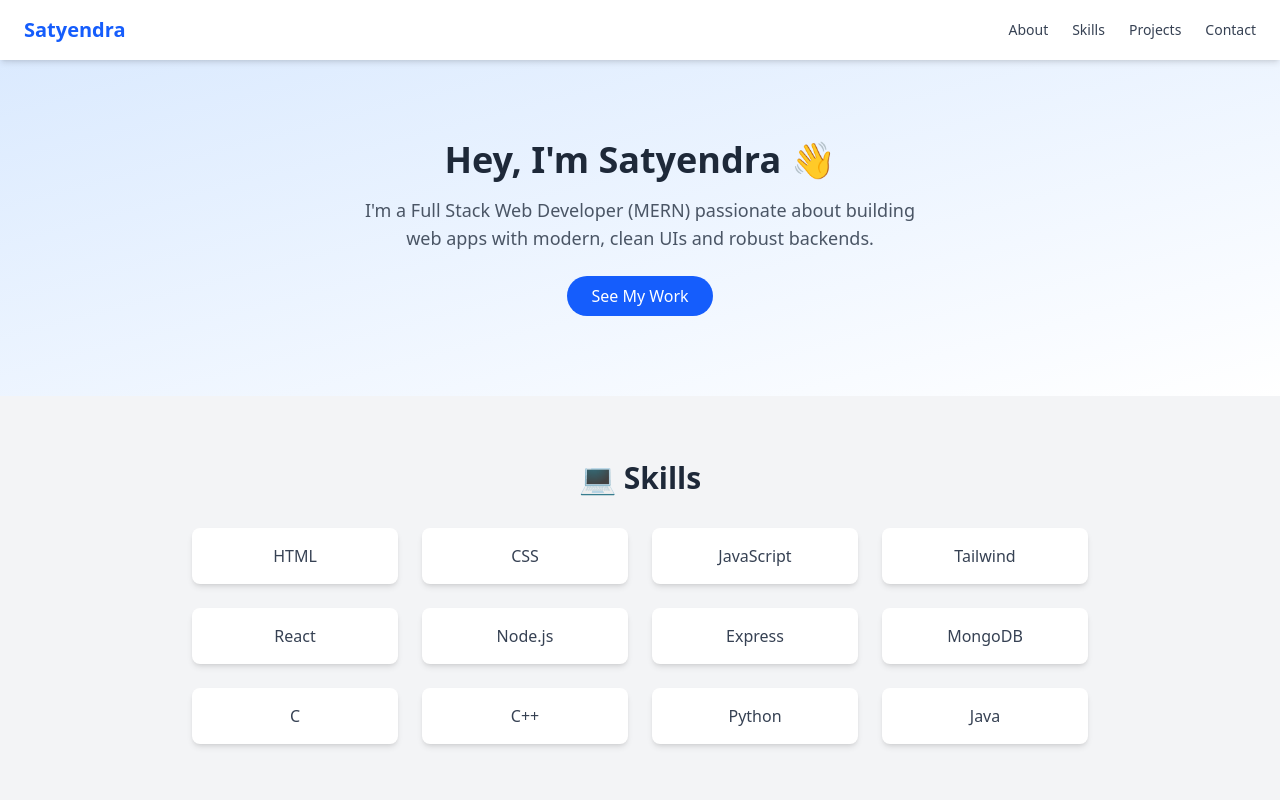
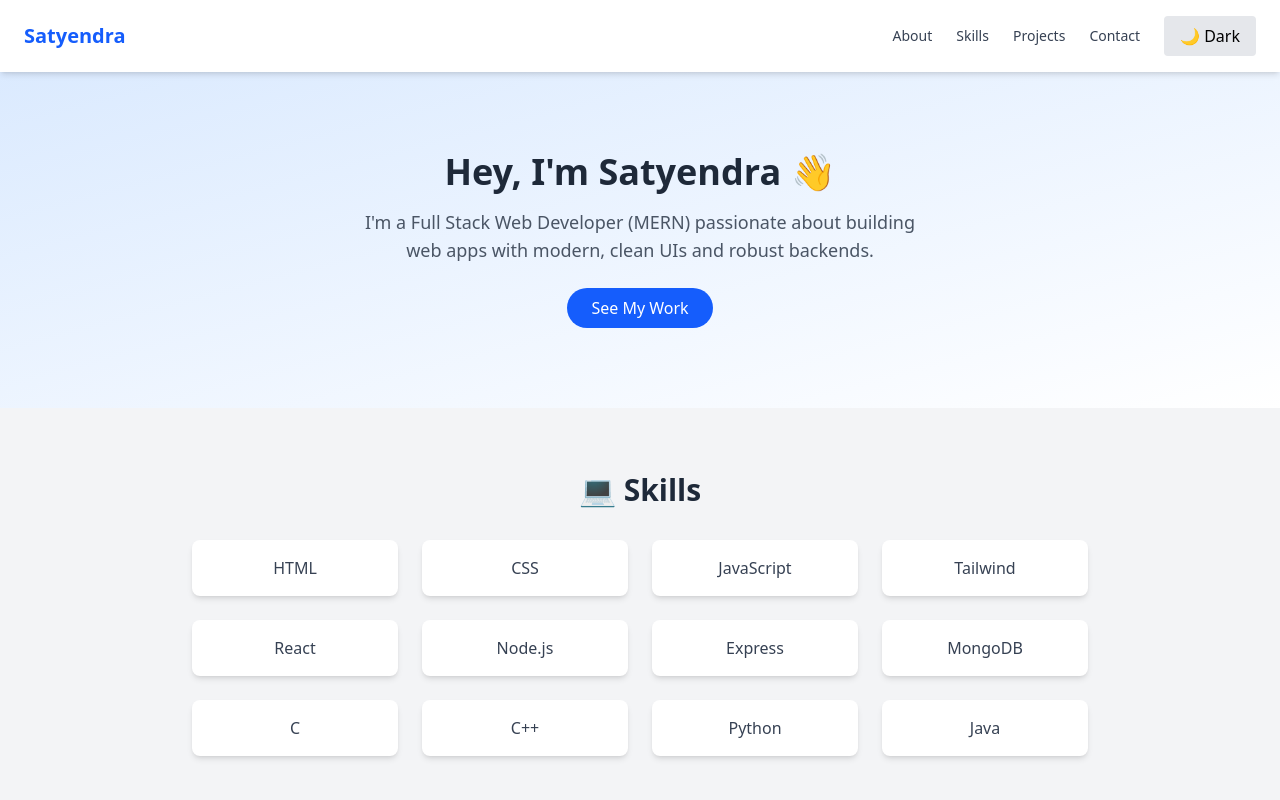
Before and after one commit to Satyendra-official/portfolio, a React (Vite) app: page / in a window 1280 px wide. Shown: the top 800 px of the page. Built offline with nearby package versions, Linux system fonts and the light colour scheme.

Commit message:
Dark mode added.

```diff
--- a/src/App.jsx
+++ b/src/App.jsx
@@ -8,11 +8,14 @@ function App() {
 
   return (
     <>
+    <div className="min-h-screen bg-white text-black dark:bg-gray-900 dark:text-white transition-colors">
+
       <Navbar />
       <Hero />
       <Skills />
       <Projects />
       <Contact />
+    </div>
     </>
   );
 }
--- a/src/components/Contact.jsx
+++ b/src/components/Contact.jsx
@@ -1,8 +1,8 @@
 function Contact() {
     return (
-      <section id="contact" className="py-16 px-4 bg-gray-100 text-center">
-        <h2 className="text-3xl font-bold text-gray-800 mb-6">📬 Contact Me</h2>
-        <p className="text-gray-600 max-w-xl mx-auto mb-4">
+      <section id="contact" className="py-16 px-4 bg-gray-100 dark:bg-gray-800 text-center">
+        <h2 className="text-3xl font-bold text-gray-800 dark:text-white mb-6">📬 Contact Me</h2>
+        <p className="	text-gray-600 dark:text-gray-400 max-w-xl mx-auto mb-4">
           Have an opportunity or want to collaborate? I'm open to full-stack roles, freelance work, or just geeking out over code. Let's connect!
         </p>
         <a
@@ -11,7 +11,7 @@ function Contact() {
         >
           Say Hello
         </a>
-        <div className="mt-6 flex justify-center gap-6 text-blue-600 text-xl">
+        <div className="mt-6 flex justify-center gap-6 text-blue-600 dark:text-blue-400 text-xl">
           <a href="https://github.com/Satyendra-official" target="_blank" rel="noreferrer">GitHub</a>
           <a href="https://www.linkedin.com/in/satyendra-kr-yadav/" target="_blank" rel="noreferrer">LinkedIn</a>
         </div>
--- /dev/null
+++ b/src/components/DarkModeToggle.jsx
@@ -0,0 +1,32 @@
+import { useState, useEffect } from 'react';
+
+function DarkModeToggle() {
+  const [isDark, setIsDark] = useState(false);
+
+  useEffect(() => {
+    const html = document.documentElement;
+    if (isDark) {
+      html.classList.add('dark');
+      localStorage.setItem('theme', 'dark');
+    } else {
+      html.classList.remove('dark');
+      localStorage.setItem('theme', 'light');
+    }
+  }, [isDark]);
+
+  useEffect(() => {
+    const savedTheme = localStorage.getItem('theme');
+    if (savedTheme === 'dark') setIsDark(true);
+  }, []);
+
+  return (
+    <button
+      onClick={() => setIsDark(!isDark)}
+      className="px-4 py-2 rounded bg-gray-200 dark:bg-gray-700"
+    >
+      {isDark ? '🌞 Light' : '🌙 Dark'}
+    </button>
+  );
+}
+
+export default DarkModeToggle;
--- a/src/components/Hero.jsx
+++ b/src/components/Hero.jsx
@@ -1,9 +1,17 @@
 function Hero() {
   return (
-      <section id="about" className="flex flex-col items-center text-center py-20 px-4 bg-gradient-to-br from-blue-100 to-white">
-        <h2 className="text-4xl font-bold text-gray-800 mb-4">Hey, I'm Satyendra 👋</h2>
-        <p className="text-lg text-gray-600 max-w-xl">
-          I'm a Full Stack Web Developer (MERN) passionate about building web apps with modern, clean UIs and robust backends.
+    <section
+      id="about"
+      className="flex flex-col items-center text-center py-20 px-4
+      bg-gradient-to-br from-blue-100 to-white
+      dark:from-gray-800 dark:to-gray-900 transition-colors duration-300"
+    >
+      <h2 className="text-4xl font-bold text-gray-800 dark:text-white mb-4">
+        Hey, I'm Satyendra 👋
+      </h2>
+      <p className="text-lg text-gray-600 dark:text-gray-300 max-w-xl">
+        I'm a Full Stack Web Developer (MERN) passionate about building web apps
+        with modern, clean UIs and robust backends.
       </p>
       <a
         href="#projects"
--- a/src/components/Navbar.jsx
+++ b/src/components/Navbar.jsx
@@ -1,14 +1,26 @@
+import DarkModeToggle from './DarkModeToggle';
+
+
 function Navbar() {
     return (
-      <nav className="flex justify-between items-center px-6 py-4 bg-white shadow-md sticky top-0 z-50">
-        <h1 className="text-xl font-bold text-blue-600">Satyendra</h1>
-        <ul className="flex space-x-6 text-sm font-medium text-gray-700">
-          <li><a href="#about" className="hover:text-blue-500">About</a></li>
-          <li><a href="#skills" className="hover:text-blue-500">Skills</a></li>
-          <li><a href="#projects" className="hover:text-blue-500">Projects</a></li>
-          <li><a href="#contact" className="hover:text-blue-500">Contact</a></li>
-        </ul>
-      </nav>
+      <nav className="flex justify-between items-center px-6 py-4 bg-white dark:bg-gray-800 shadow-md sticky top-0 z-50">
+  {/* Logo */}
+  <h1 className="text-xl font-bold text-blue-600 dark:text-blue-400">Satyendra</h1>
+
+  {/* Nav Links + Toggle */}
+  <div className="flex items-center space-x-6">
+    <ul className="flex space-x-6 text-sm font-medium text-gray-700 dark:text-gray-200">
+      <li><a href="#about" className="hover:text-blue-500 dark:hover:text-blue-400">About</a></li>
+      <li><a href="#skills" className="hover:text-blue-500 dark:hover:text-blue-400">Skills</a></li>
+      <li><a href="#projects" className="hover:text-blue-500 dark:hover:text-blue-400">Projects</a></li>
+      <li><a href="#contact" className="hover:text-blue-500 dark:hover:text-blue-400">Contact</a></li>
+    </ul>
+
+    {/* Toggle Button */}
+    <DarkModeToggle />
+  </div>
+</nav>
+
     );
   }
 
--- a/src/components/Projects.jsx
+++ b/src/components/Projects.jsx
@@ -17,19 +17,19 @@ const projects = [
 
   function Projects() {
     return (
-      <section id="projects" className="py-16 px-4 bg-white">
-        <h2 className="text-3xl font-bold text-center mb-10 text-gray-800">🚀 Projects</h2>
+      <section id="projects" className="py-16 px-4 dark:bg-gray-800 bg-white">
+        <h2 className="text-3xl font-bold text-center mb-10 text-gray-800 dark:text-white">🚀 Projects</h2>
         <div className="max-w-5xl mx-auto grid gap-8 md:grid-cols-2">
           {projects.map((project, index) => (
             <div
               key={index}
-              className="bg-gray-100 rounded-xl shadow-md p-6 hover:shadow-lg transition"
+              className="bg-gray-100 dark:bg-gray-700 rounded-xl shadow-md p-6 hover:shadow-lg transition"
             >
-              <h3 className="text-xl font-semibold mb-2 text-blue-600">{project.name}</h3>
-              <p className="text-gray-700 mb-4">{project.description}</p>
+              <h3 className="text-xl font-semibold mb-2 text-blue-600 dark:text-blue-400">{project.name}</h3>
+              <p className="text-gray-700 dark:text-gray-300 mb-4">{project.description}</p>
               <div className="flex flex-wrap gap-2 mb-4">
                 {project.tech.map((t, i) => (
-                  <span key={i} className="bg-blue-200 text-blue-800 text-xs px-2 py-1 rounded-full">
+                  <span key={i} className="bg-blue-200 text-blue-800 dark:text-blue-600 text-xs px-2 py-1 rounded-full">
                     {t}
                   </span>
                 ))}
@@ -38,7 +38,7 @@ const projects = [
                 <a
                   href={project.github}
                   target="_blank"
-                  className="text-sm text-blue-600 hover:underline"
+                  className="text-sm text-blue-600 dark:text-blue-400 hover:underline"
                 >
                   GitHub
                 </a>
--- a/src/components/Skills.jsx
+++ b/src/components/Skills.jsx
@@ -6,13 +6,13 @@ const skills = [
 
   function Skills() {
     return (
-      <section id="skills" className="py-16 bg-gray-100 px-4">
-        <h2 className="text-3xl font-bold text-center mb-8 text-gray-800">💻 Skills</h2>
+      <section id="skills" className="py-16 bg-gray-100 dark:bg-gray-800 px-4">
+        <h2 className="text-3xl font-bold text-center mb-8 text-gray-800 dark:text-white">💻 Skills</h2>
         <div className="max-w-4xl mx-auto grid grid-cols-2 sm:grid-cols-3 md:grid-cols-4 gap-6">
           {skills.map((skill, index) => (
             <div
               key={index}
-              className="bg-white p-4 shadow-md rounded-lg text-center font-medium text-gray-700 hover:shadow-lg transition"
+              className="bg-white dark:bg-gray-600 p-4 shadow-md rounded-lg text-center font-medium text-gray-700 dark:text-gray-200 hover:shadow-lg transition"
             >
               {skill}
             </div>
--- a/src/index.css
+++ b/src/index.css
@@ -1,5 +1,6 @@
 @import "tailwindcss";
 
+@custom-variant dark (&:where(.dark, .dark *));
 
 /* @tailwind base;
 @tailwind components;
--- a/vite.config.js
+++ b/vite.config.js
@@ -7,6 +7,7 @@ const repoName = 'portfolio';
 // https://vite.dev/config/
 export default defineConfig({
   base: `/${repoName}/`,
+  darkMode: 'class',
   plugins: [
     react(),
     tailwindcss(),
```
Lines whose indentation alone changed are shown as unchanged.
